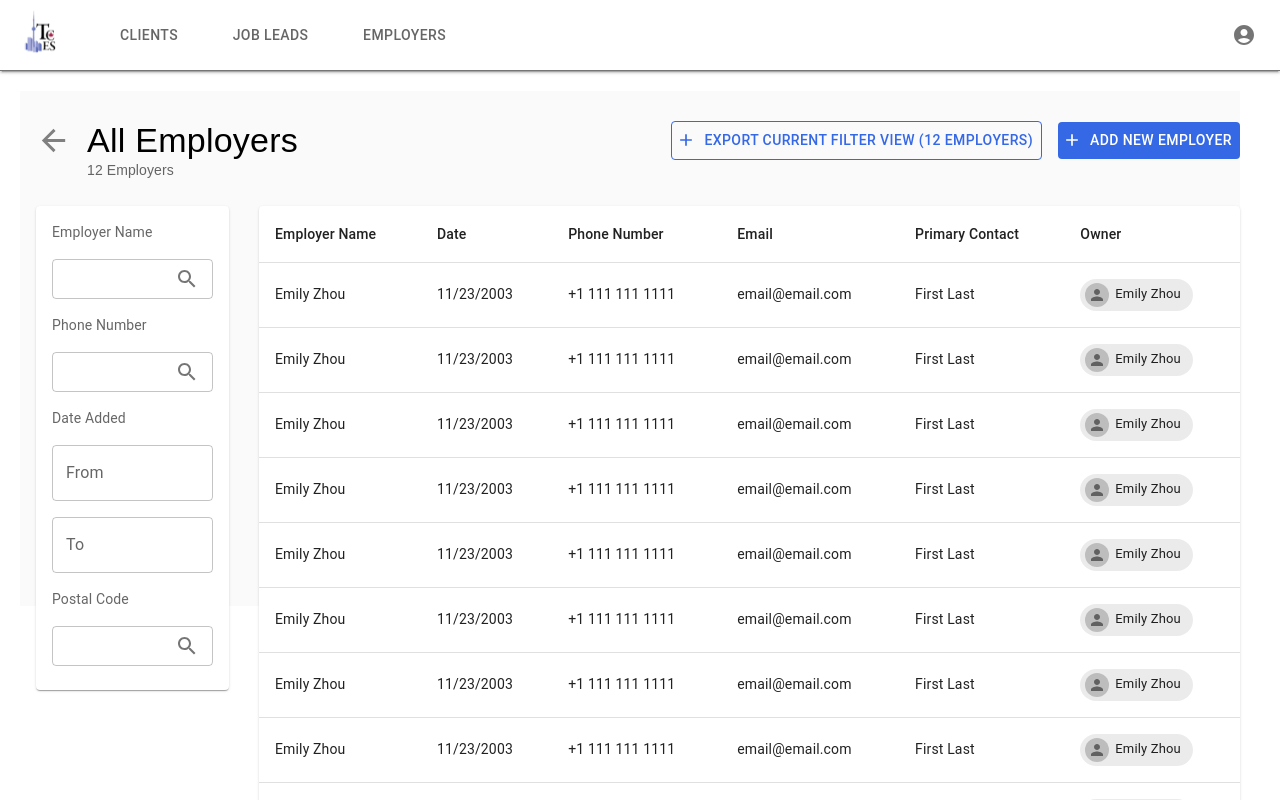
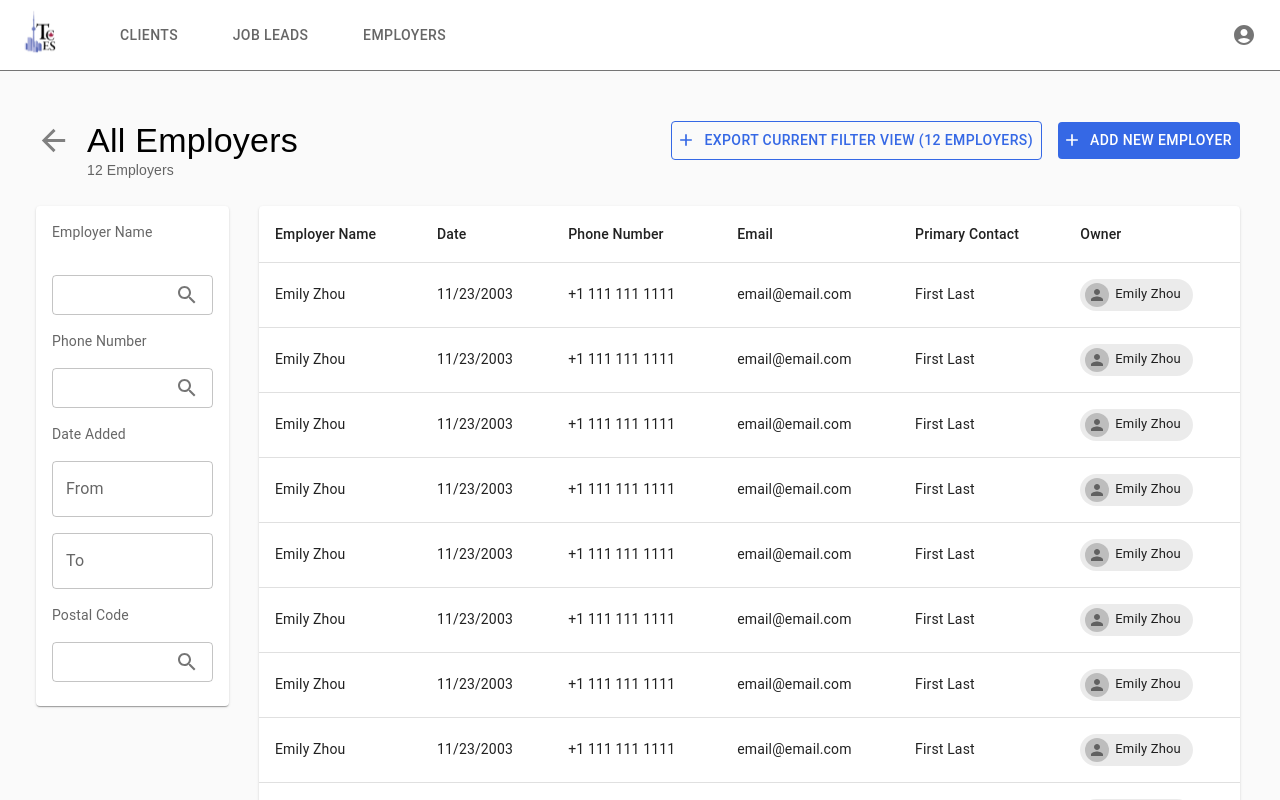
Before and after one commit to uoftblueprint/tces, a React (Create React App) app in the folder client/: page / in a window 1280 px wide. Shown: the top 800 px of the page. Built offline with nearby package versions, Linux system fonts and the light colour scheme.

Commit message:
Styling fixes

```diff
--- a/client/src/components/employer-table-component/index.jsx
+++ b/client/src/components/employer-table-component/index.jsx
@@ -21,7 +21,7 @@ import TableRow from '@mui/material/TableRow';
 import Paper from '@mui/material/Paper';
 import { Chip, Avatar } from '@mui/material';
 import PropTypes from "prop-types";
-import { DashboardContainer, HeaderContainer } from "./index.styles";
+import { Container, DashboardContainer, HeaderContainer } from "./index.styles";
 
 function EmployerTableComponent({employerData}) {
   const [page, setPage] = useState(0);
@@ -43,7 +43,7 @@ function EmployerTableComponent({employerData}) {
   const slicedData = employerData.slice(page * rowsPerPage, page * rowsPerPage + rowsPerPage);
 
   return (
-    <div>
+    <Container>
       <DashboardContainer>
         <HeaderContainer>
           <ArrowBackIcon
@@ -123,14 +123,15 @@ function EmployerTableComponent({employerData}) {
             display: "flex",
             flexDirection: "row",
             gridColumnGap: "30px",
-            height: 400,
+            height: "fit-content",
+            paddingBottom: "16px",
             width: "100%",
           }}
         >
           <Card sx={{ width: 240, height: "fit-content", marginLeft: 2 }}>
             <CardContent>
               <Typography
-                sx={{ fontSize: 14, mb: 2 }}
+                sx={{ fontSize: 14, mb: 4 }}
                 color="text.secondary"
                 align="left"
                 gutterBottom
@@ -277,7 +278,7 @@ function EmployerTableComponent({employerData}) {
           </TableContainer>
         </Box>
       </DashboardContainer>
-    </div>
+    </Container>
   );
 }
 
--- a/client/src/components/employer-table-component/index.styles.jsx
+++ b/client/src/components/employer-table-component/index.styles.jsx
@@ -1,11 +1,14 @@
 import styled from "styled-components";
 
+const Container = styled.div`
+  background-color: #FAFAFA;
+`;
+
 const DashboardContainer = styled.div`
-  margin-right: 40px;
-  margin-left: 20px;
-  margin-top: 20px;
-  margin-bottom: 20px;
-  background-color: #FAFAFA;;
+  padding-right: 40px;
+  padding-left: 20px;
+  padding-top: 20px;
+  padding-bottom: 20px;
 `;
 
 const HeaderContainer = styled.div`
@@ -15,4 +18,4 @@ const HeaderContainer = styled.div`
   margin-bottom: 16px;
 `;
 
-export { DashboardContainer, HeaderContainer };
+export { Container, DashboardContainer, HeaderContainer };
```
